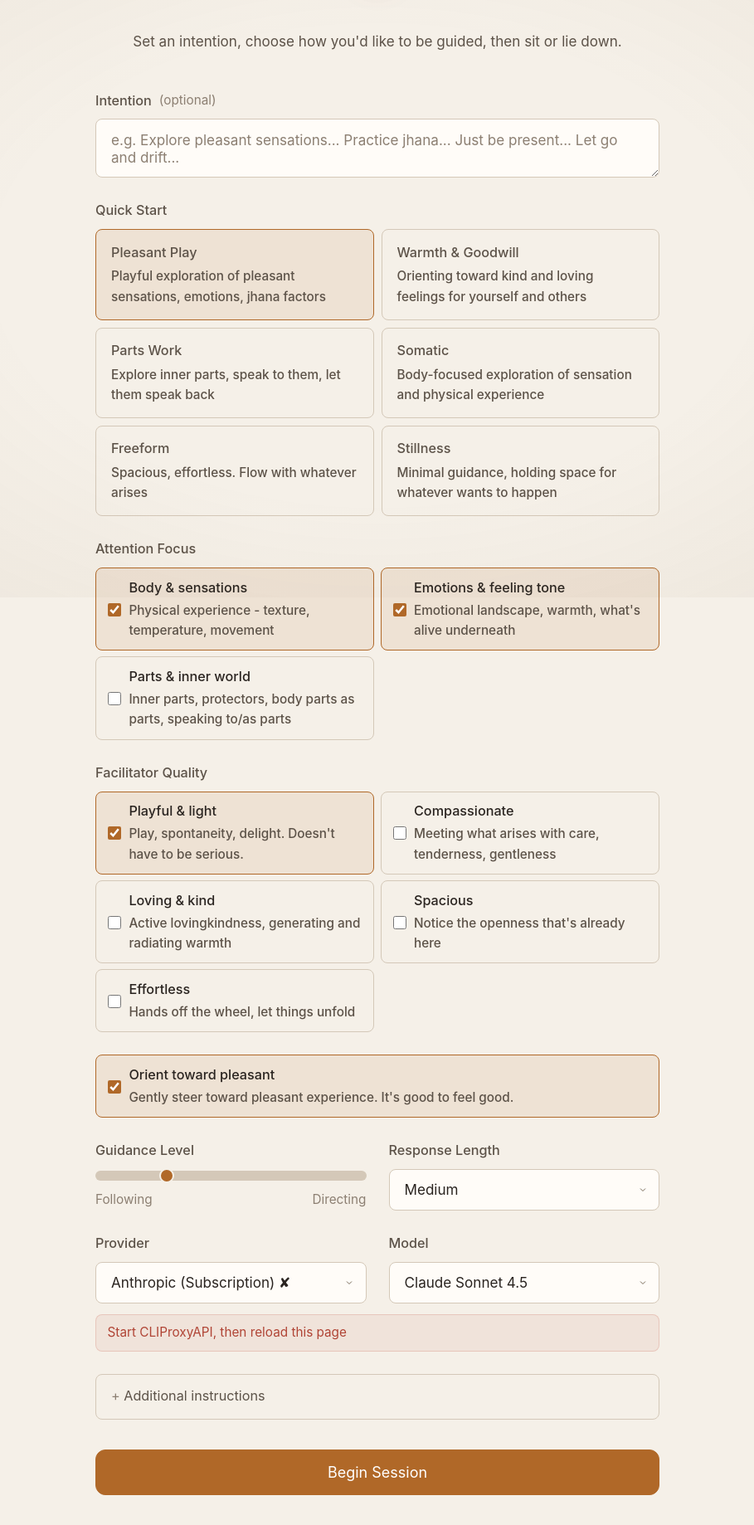
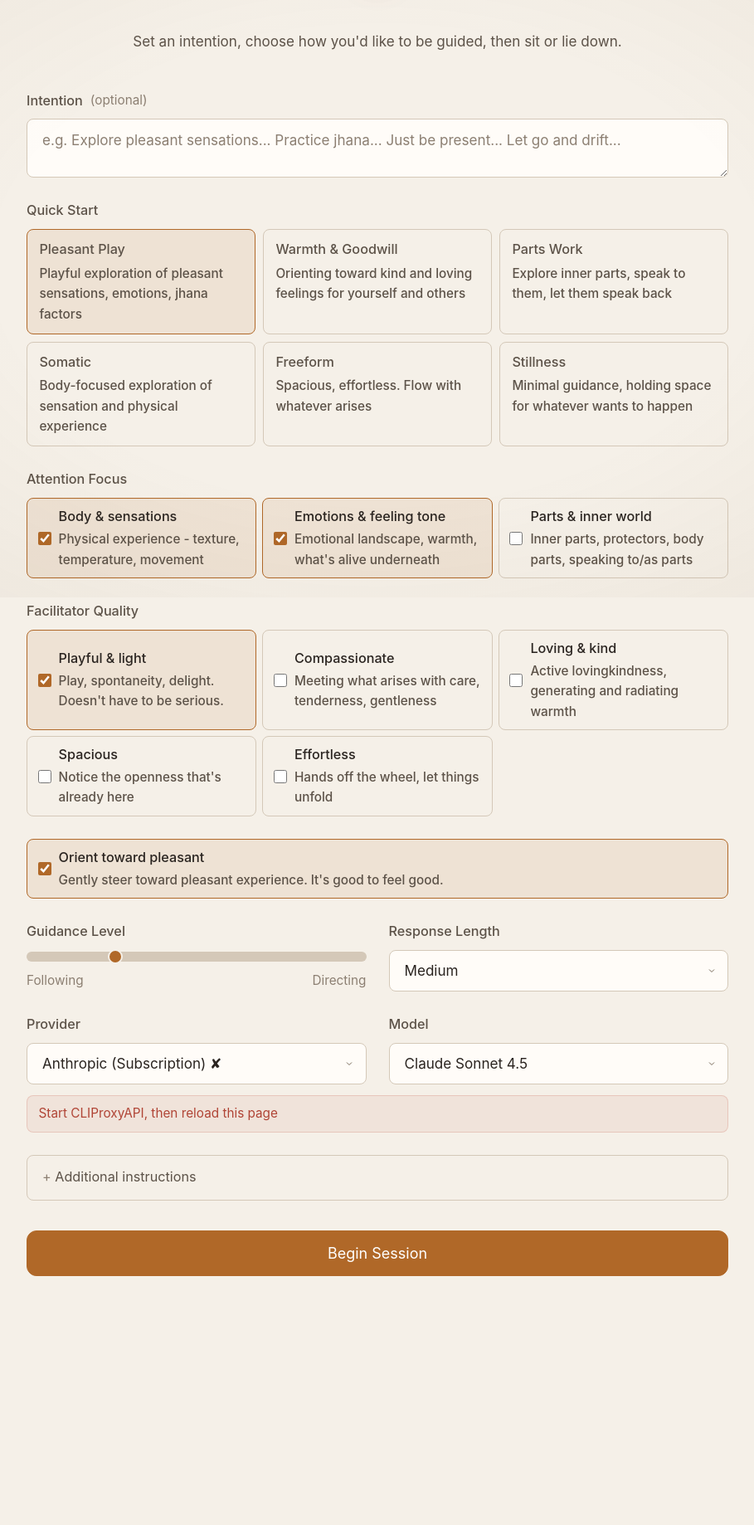
Before and after one commit to akrusz/meditation-pal, a Flask app: page / in a window 1280 px wide. Shown: the part 80-1918 px from the top of the page at 83% size, without its empty margins (185-1094 px from the left). After the commit the page ends 1618 px from the top, so only its background shows below. Run offline with Flask 3, Linux system fonts and the light colour scheme; data that the repository does not hold is empty; parts of the project's set-up code (start-up, migrations or seed data) failed here and were passed over; some web fonts are replaced.

Commit message:
home page to 3 cols

```diff
--- a/src/web/static/css/style.css
+++ b/src/web/static/css/style.css
@@ -132,7 +132,8 @@ body {
 /* ---- Main ---- */
 
 .main {
-    max-width: 820px;
+    width: 100%;
+    max-width: 900px;
     margin: 0 auto;
     padding: 2rem 1.5rem;
 }
@@ -201,7 +202,6 @@ body {
    ============================================ */
 
 .setup-container {
-    max-width: 680px;
     margin: 0 auto;
 }
 
@@ -368,7 +368,7 @@ input[type="range"]::-moz-range-thumb {
 
 .style-cards {
     display: grid;
-    grid-template-columns: 1fr 1fr;
+    grid-template-columns: repeat(auto-fill, minmax(210px, 1fr));
     gap: 0.5rem;
 }
 
@@ -386,7 +386,7 @@ input[type="range"]::-moz-range-thumb {
     display: flex;
     flex-direction: column;
     gap: 0.2rem;
-    padding: 0.8rem 1rem;
+    padding: 0.6rem 0.8rem;
     border: 1px solid var(--border);
     border-radius: var(--radius-sm);
     transition: all var(--transition);
@@ -417,7 +417,7 @@ input[type="range"]::-moz-range-thumb {
 
 .modifier-toggles {
     display: grid;
-    grid-template-columns: 1fr 1fr;
+    grid-template-columns: repeat(auto-fill, minmax(210px, 1fr));
     gap: 0.4rem;
 }
 
@@ -428,8 +428,8 @@ input[type="range"]::-moz-range-thumb {
 .modifier-toggle {
     display: flex;
     align-items: flex-start;
-    gap: 0.6rem;
-    padding: 0.6rem 0.8rem;
+    gap: 0.5rem;
+    padding: 0.5rem 0.7rem;
     border: 1px solid var(--border);
     border-radius: var(--radius-sm);
     cursor: pointer;
--- a/src/web/templates/index.html
+++ b/src/web/templates/index.html
@@ -94,7 +94,7 @@
                     <input type="checkbox" name="focus" value="inner_parts">
                     <div class="modifier-info">
                         <span class="modifier-name">Parts & inner world</span>
-                        <span class="modifier-desc">Inner parts, protectors, body parts as parts, speaking to/as parts</span>
+                        <span class="modifier-desc">Inner parts, protectors, body parts, speaking to/as parts</span>
                     </div>
                 </label>
             </div>
```
